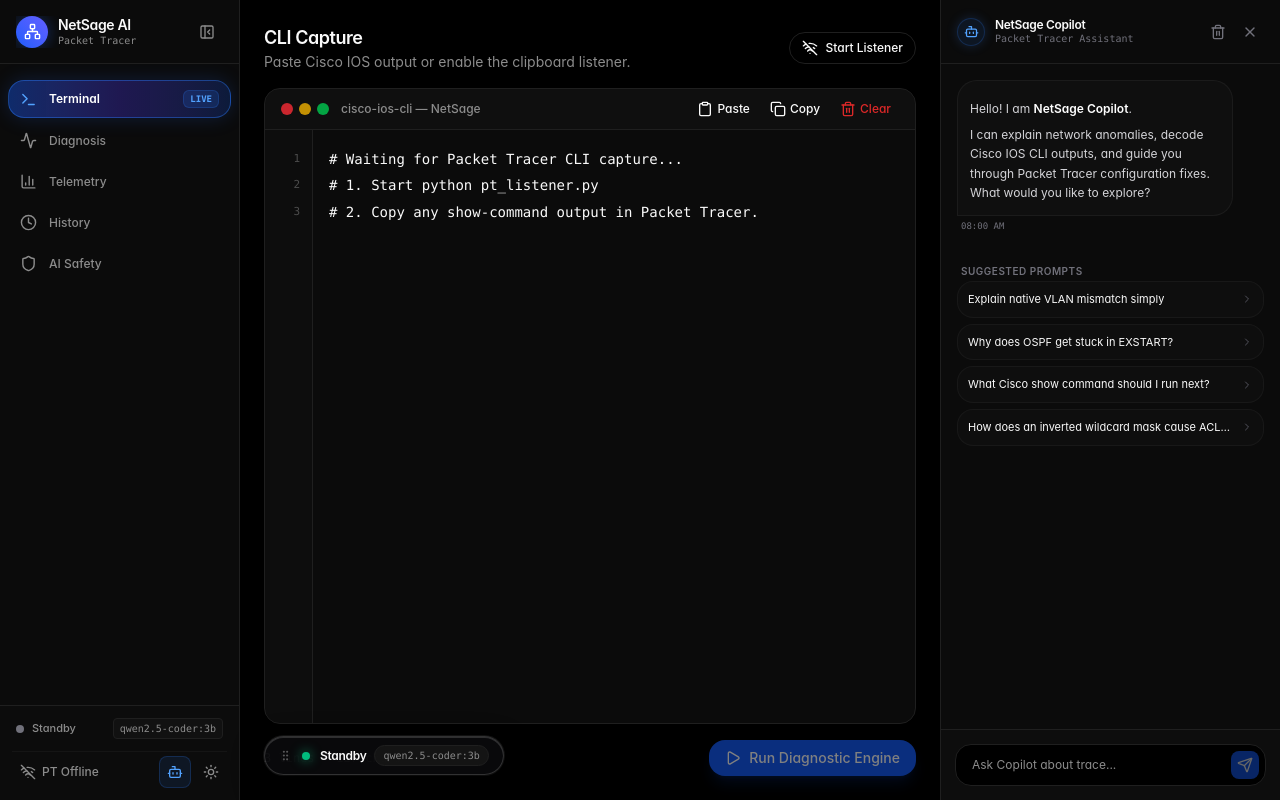
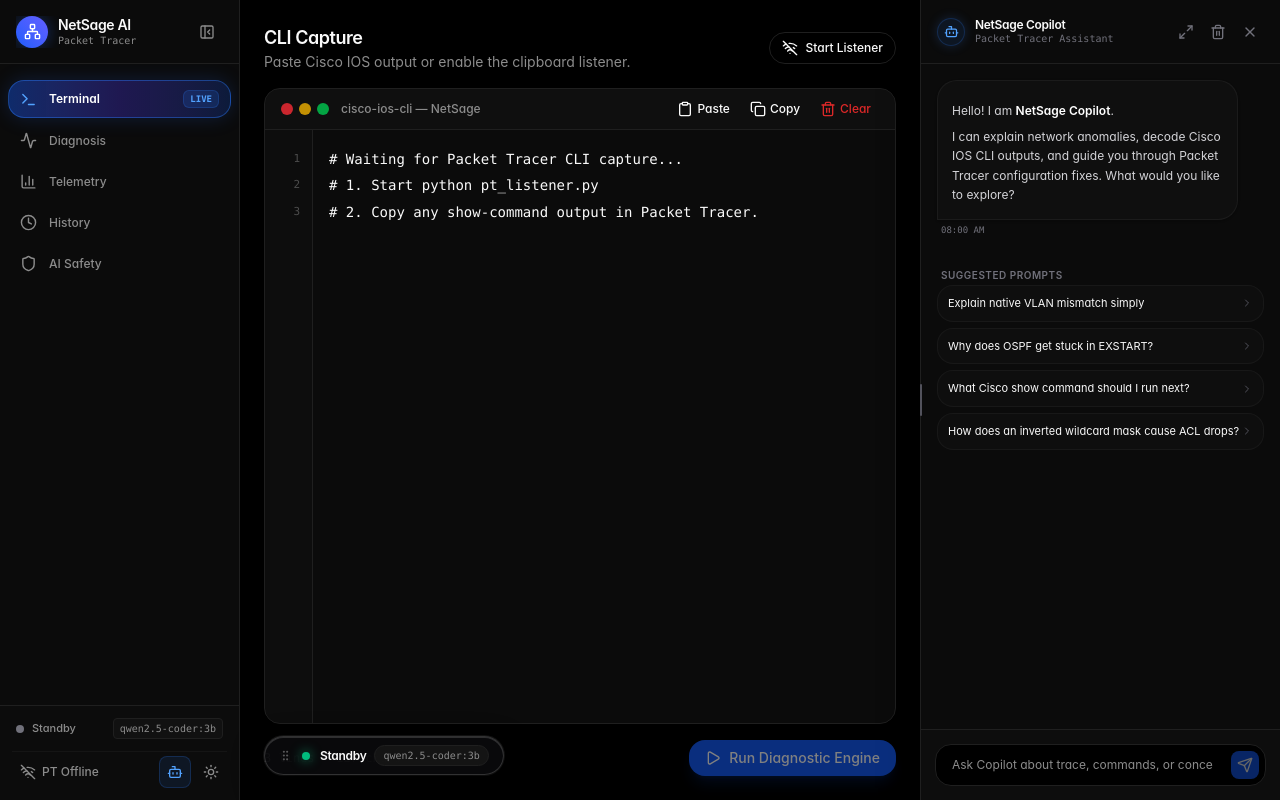
Before and after one commit to sanidhyaagrawal17/netsage-ai, a React (Vite) app in the folder frontend/: page / in a window 1280 px wide. Built offline with nearby package versions, Linux system fonts and the light colour scheme; no server answers.

Commit message:
feat(copilot): Add drag-to-resize handle and Full Screen maximization mode to Copilot drawer

```diff
--- a/frontend/src/components/ChatPanel.jsx
+++ b/frontend/src/components/ChatPanel.jsx
@@ -1,14 +1,26 @@
-import ChatMessageContent from './ChatMessageContent';
-import React, { useState, useEffect, useRef } from 'react';
-import { MessageSquare, X, Send, Sparkles, Terminal, ChevronRight, Bot, Trash2, Layers, Loader2 } from 'lucide-react';
+import React, { useState, useEffect, useRef, useCallback } from 'react';
+import { MessageSquare, X, Send, Sparkles, Terminal, ChevronRight, Bot, Trash2, Layers, Loader2, Maximize2, Minimize2 } from 'lucide-react';
 import { Button } from './ui/button';
 import { useAppContext } from '../context/AppContext';
 import { motion, AnimatePresence } from 'motion/react';
 import { toast } from 'sonner';
+import ChatMessageContent from './ChatMessageContent';
+import { cn } from '../lib/utils';
 
 export default function ChatPanel() {
   const [inputMessage, setInputMessage] = useState('');
   const [isStreaming, setIsStreaming] = useState(false);
+  const [isMaximized, setIsMaximized] = useState(false);
+  const [isResizing, setIsResizing] = useState(false);
+  const [width, setWidth] = useState(() => {
+    try {
+      const saved = localStorage.getItem('netsage_copilot_width');
+      return saved ? Math.max(300, Math.min(1000, parseInt(saved, 10))) : 360;
+    } catch (e) {
+      return 360;
+    }
+  });
+
   const { state, dispatch } = useAppContext();
   const messagesEndRef = useRef(null);
 
@@ -30,6 +42,36 @@ export default function ChatPanel() {
       sendMessage(prompt);
     }
   }, [state.pendingCopilotPrompt]);
+
+  // Drag-to-resize handler
+  const startResize = useCallback((e) => {
+    e.preventDefault();
+    setIsResizing(true);
+    const startX = e.clientX;
+    const startWidth = width;
+
+    const onMouseMove = (moveEvent) => {
+      const delta = startX - moveEvent.clientX; // Moving mouse left increases width
+      const maxWidth = window.innerWidth - (state.isSidebarCollapsed ? 80 : 260);
+      const newWidth = Math.max(280, Math.min(maxWidth, startWidth + delta));
+      setWidth(newWidth);
+    };
+
+    const onMouseUp = (upEvent) => {
+      setIsResizing(false);
+      window.removeEventListener('mousemove', onMouseMove);
+      window.removeEventListener('mouseup', onMouseUp);
+      const finalDelta = startX - upEvent.clientX;
+      const maxWidth = window.innerWidth - (state.isSidebarCollapsed ? 80 : 260);
+      const finalWidth = Math.max(280, Math.min(maxWidth, startWidth + finalDelta));
+      try {
+        localStorage.setItem('netsage_copilot_width', String(finalWidth));
+      } catch (err) {}
+    };
+
+    window.addEventListener('mousemove', onMouseMove);
+    window.addEventListener('mouseup', onMouseUp);
+  }, [width, state.isSidebarCollapsed]);
 
   const quickPrompts = [
     "Explain native VLAN mismatch simply",
@@ -141,15 +183,41 @@ export default function ChatPanel() {
 
   if (!state.isCopilotOpen) return null;
 
+  // Calculate actual width style
+  const sidebarWidth = state.isSidebarCollapsed ? 64 : 240;
+  const currentWidthStyle = isMaximized
+    ? `calc(100vw - ${sidebarWidth}px)`
+    : `${width}px`;
+
   return (
     <AnimatePresence>
       <motion.aside
         initial={{ width: 0, opacity: 0 }}
-        animate={{ width: 340, opacity: 1 }}
+        animate={{ width: currentWidthStyle, opacity: 1 }}
         exit={{ width: 0, opacity: 0 }}
-        transition={{ type: "spring", stiffness: 350, damping: 30 }}
-        className="w-[340px] border-l border-border bg-card flex flex-col h-screen select-none flex-shrink-0 transition-colors duration-200"
+        transition={isResizing ? { duration: 0 } : { type: "spring", stiffness: 350, damping: 30 }}
+        style={{ width: currentWidthStyle }}
+        className={cn(
+          "relative border-l border-border bg-card flex flex-col h-screen select-none flex-shrink-0 transition-colors duration-200 shadow-2xl",
+          isMaximized && "z-20",
+          isResizing && "select-none cursor-col-resize"
+        )}
       >
+        {/* Resize Handle (Left Edge) */}
+        {!isMaximized && (
+          <div
+            onMouseDown={startResize}
+            className={cn(
+              "absolute left-0 top-0 bottom-0 w-2 -ml-1 cursor-col-resize z-30 transition-colors group",
+              "hover:bg-blue-500/40 active:bg-blue-500",
+              isResizing && "bg-blue-500 shadow-[0_0_12px_rgba(59,130,246,0.8)]"
+            )}
+            title="Drag to resize Copilot drawer"
+          >
+            <div className="absolute left-1/2 top-1/2 -translate-y-1/2 -translate-x-1/2 w-0.5 h-8 rounded-full bg-zinc-600 group-hover:bg-blue-400 transition-colors" />
+          </div>
+        )}
+
         {/* Header */}
         <header className="h-16 flex items-center justify-between px-4 border-b border-border flex-shrink-0">
           <div className="flex items-center gap-2.5">
@@ -157,11 +225,27 @@ export default function ChatPanel() {
               <Bot size={15} className="text-blue-400" />
             </div>
             <div>
+              <div className="flex items-center gap-1.5">
                 <span className="font-semibold text-xs text-foreground tracking-tight block">NetSage Copilot</span>
+                {isMaximized && (
+                  <span className="text-[10px] font-medium text-blue-400 bg-blue-500/10 px-1.5 py-0.2 rounded">Full Screen</span>
+                )}
+              </div>
               <span className="text-[10px] text-zinc-500 font-mono block -mt-0.5">Packet Tracer Assistant</span>
             </div>
           </div>
           <div className="flex items-center gap-1">
+            {/* Fullscreen / Maximize Toggle */}
+            <Button
+              variant="ghost"
+              size="icon"
+              className="h-7 w-7 rounded-lg text-zinc-500 hover:text-white hover:bg-white/[0.06]"
+              onClick={() => setIsMaximized(!isMaximized)}
+              title={isMaximized ? "Restore size" : "Expand to full screen"}
+            >
+              {isMaximized ? <Minimize2 size={13} /> : <Maximize2 size={13} />}
+            </Button>
+            {/* Clear Chat */}
             <Button
               variant="ghost"
               size="icon"
@@ -171,6 +255,7 @@ export default function ChatPanel() {
             >
               <Trash2 size={13} />
             </Button>
+            {/* Close Copilot */}
             <Button
               variant="ghost"
               size="icon"
@@ -185,9 +270,10 @@ export default function ChatPanel() {
 
         {/* Message Thread */}
         <div className="flex-1 p-4 overflow-y-auto space-y-4 font-sans scrollbar-none">
+          <div className={cn("space-y-4", isMaximized && "max-w-4xl mx-auto")}>
             {/* Context Banner */}
             {state.diagnosis?.diagnosis && (
-            <div className="p-2.5 rounded-xl bg-blue-500/10 border border-blue-500/20 text-xs flex items-center gap-2 text-blue-300">
+              <div className="p-2.5 rounded-xl bg-blue-500/10 border border-blue-500/20 text-xs flex items-center gap-2 text-blue-300 shadow-sm">
                 <Sparkles size={13} className="flex-shrink-0 text-blue-400" />
                 <span className="line-clamp-1 text-[11px]">
                   Attached Context: {state.diagnosis.diagnosis?.root_cause || 'Active Diagnosis'}
@@ -204,11 +290,13 @@ export default function ChatPanel() {
                   className={`flex flex-col ${isUser ? 'items-end' : 'items-start'} space-y-1`}
                 >
                   <div
-                  className={`p-3 rounded-2xl text-xs leading-relaxed max-w-[90%] break-words ${
+                    className={cn(
+                      "p-3.5 rounded-2xl text-xs leading-relaxed break-words transition-all",
                       isUser
-                      ? 'bg-blue-600 text-white rounded-br-none shadow-md shadow-blue-600/20'
-                      : 'bg-muted/40 text-foreground border border-border/80 rounded-bl-none'
-                  }`}
+                        ? 'bg-blue-600 text-white rounded-br-none shadow-md shadow-blue-600/20 max-w-[85%]'
+                        : 'bg-muted/40 text-foreground border border-border/80 rounded-bl-none shadow-sm',
+                      isMaximized && !isUser ? 'max-w-full w-full' : 'max-w-[92%]'
+                    )}
                   >
                     <ChatMessageContent content={msg.content} isUser={isUser} />
                   </div>
@@ -232,7 +320,7 @@ export default function ChatPanel() {
                 <span className="text-[10px] font-semibold uppercase tracking-wider text-zinc-500 px-1">
                   Suggested Prompts
                 </span>
-              <div className="space-y-1.5">
+                <div className={cn("space-y-1.5", isMaximized && "grid grid-cols-2 gap-2 space-y-0")}>
                   {quickPrompts.map((p, i) => (
                     <button
                       key={i}
@@ -247,23 +335,24 @@ export default function ChatPanel() {
               </div>
             )}
           </div>
+        </div>
 
         {/* Input Footer */}
         <div className="p-3.5 border-t border-border bg-muted/20 flex-shrink-0">
-          <div className="flex items-center gap-2 p-1.5 rounded-xl bg-background border border-border focus-within:border-primary/50 transition-colors">
+          <div className={cn("flex items-center gap-2 p-1.5 rounded-xl bg-background border border-border focus-within:border-primary/50 transition-colors shadow-inner", isMaximized && "max-w-4xl mx-auto")}>
             <input
               type="text"
-              placeholder="Ask Copilot about trace..."
+              placeholder="Ask Copilot about trace, commands, or concepts..."
               value={inputMessage}
               disabled={isStreaming}
               onChange={(e) => setInputMessage(e.target.value)}
               onKeyDown={(e) => e.key === 'Enter' && sendMessage()}
-              className="w-full text-xs bg-transparent px-2.5 py-1 text-foreground placeholder:text-muted-foreground focus:outline-none"
+              className="w-full text-xs bg-transparent px-2.5 py-1.5 text-foreground placeholder:text-muted-foreground focus:outline-none"
             />
             <Button
               size="icon"
               disabled={isStreaming || !inputMessage.trim()}
-              className="h-7 w-7 rounded-lg bg-blue-600 hover:bg-blue-500 text-white flex-shrink-0 disabled:opacity-40"
+              className="h-7 w-7 rounded-lg bg-blue-600 hover:bg-blue-500 text-white flex-shrink-0 disabled:opacity-40 shadow-sm"
               onClick={() => sendMessage()}
             >
               <Send size={12} />
```
Lines whose indentation alone changed are shown as unchanged.
